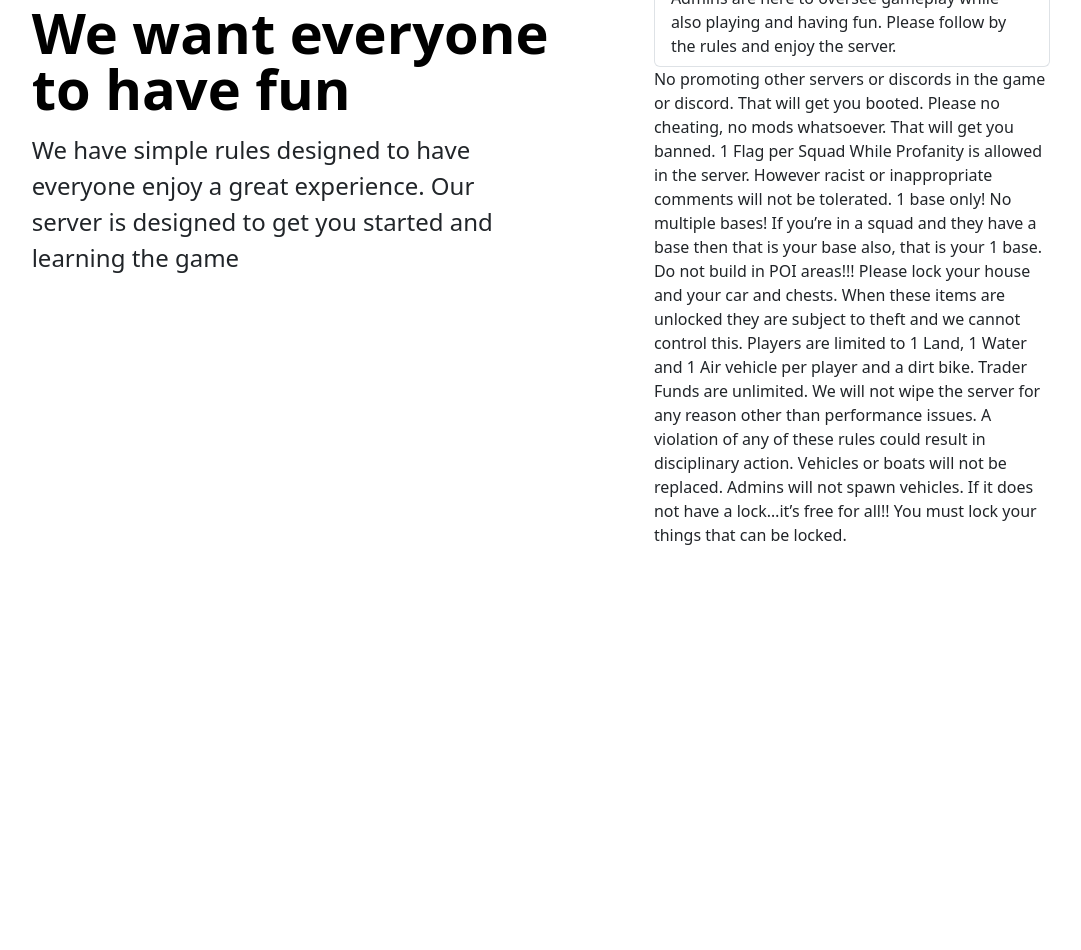
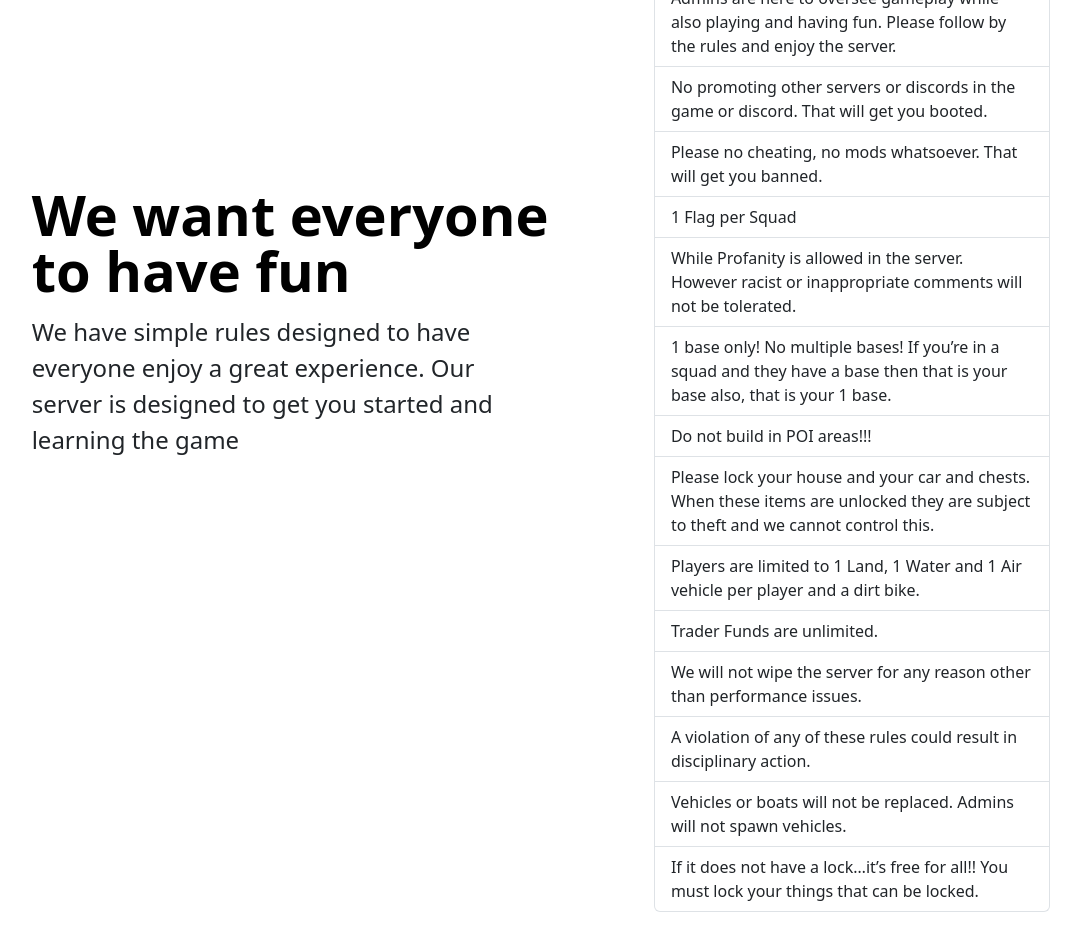
Before and after one commit to daytrdr/noobsisland, a plain HTML site: page rules.html in a window 1280 px wide. Shown: the part 420-1370 px from the top of the page, without its empty margins (99-1180 px from the left). Before the commit the page ends 1063 px from the top, so only its background shows below. Drawn offline with nearby package versions, Linux system fonts and the light colour scheme.

Commit message:
rules list complete

```diff
--- a/rules.html
+++ b/rules.html
@@ -39,19 +39,30 @@
               <li class="list-group-item">NO lock picking of bases and vehicles in PVE</li>
               <li class="list-group-item">Base Damage and Vehicle Damage is Disabled</li>
               <li class="list-group-item">Admins are here to oversee gameplay while also playing and having fun. Please follow by the rules and enjoy the server.</li>
-No promoting other servers or discords in the game or discord.  That will get you booted.
-Please no cheating, no mods whatsoever.  That will get you banned.
-1 Flag per Squad
-While Profanity is allowed in the server. However racist or inappropriate comments will not be tolerated.
-1 base only! No multiple bases! If you’re in a squad and they have a base then that is your base also, that is your 1 base.
-Do not build in POI areas!!!
-Please lock your house and your car and chests.  When these items are unlocked they are subject to theft and we cannot control this.
-Players are limited to 1 Land, 1 Water and 1 Air vehicle per player and a dirt bike.
-Trader Funds are unlimited.
-We will not wipe the server for any reason other than performance issues.
-A violation of any of these rules could result in disciplinary action.
-Vehicles or boats will not be replaced.  Admins will not spawn vehicles.
-If it does not have a lock…it’s free for all!!  You must lock your things that can be locked.
+              <li class="list-group-item">No promoting other servers or discords in the game or discord.  That will get you booted.
+              </li>
+              <li class="list-group-item">Please no cheating, no mods whatsoever.  That will get you banned.
+              </li>
+              <li class="list-group-item">1 Flag per Squad              </li>
+              <li class="list-group-item">While Profanity is allowed in the server. However racist or inappropriate comments will not be tolerated.</li>
+              <li class="list-group-item">1 base only! No multiple bases! If you’re in a squad and they have a base then that is your base also, that is your 1 base.
+              </li>
+              <li class="list-group-item">Do not build in POI areas!!!
+              </li>
+              <li class="list-group-item">Please lock your house and your car and chests.  When these items are unlocked they are subject to theft and we cannot control this.
+              </li>
+              <li class="list-group-item">Players are limited to 1 Land, 1 Water and 1 Air vehicle per player and a dirt bike.
+              </li>
+              <li class="list-group-item">Trader Funds are unlimited.
+              </li>
+              <li class="list-group-item">We will not wipe the server for any reason other than performance issues.
+              </li>
+              <li class="list-group-item">A violation of any of these rules could result in disciplinary action.
+              </li>
+              <li class="list-group-item">Vehicles or boats will not be replaced. Admins will not spawn vehicles.
+              </li>
+              <li class="list-group-item">If it does not have a lock…it’s free for all!!  You must lock your things that can be locked.
+              </li>
             </ul>
           </div>
         </div>
```
